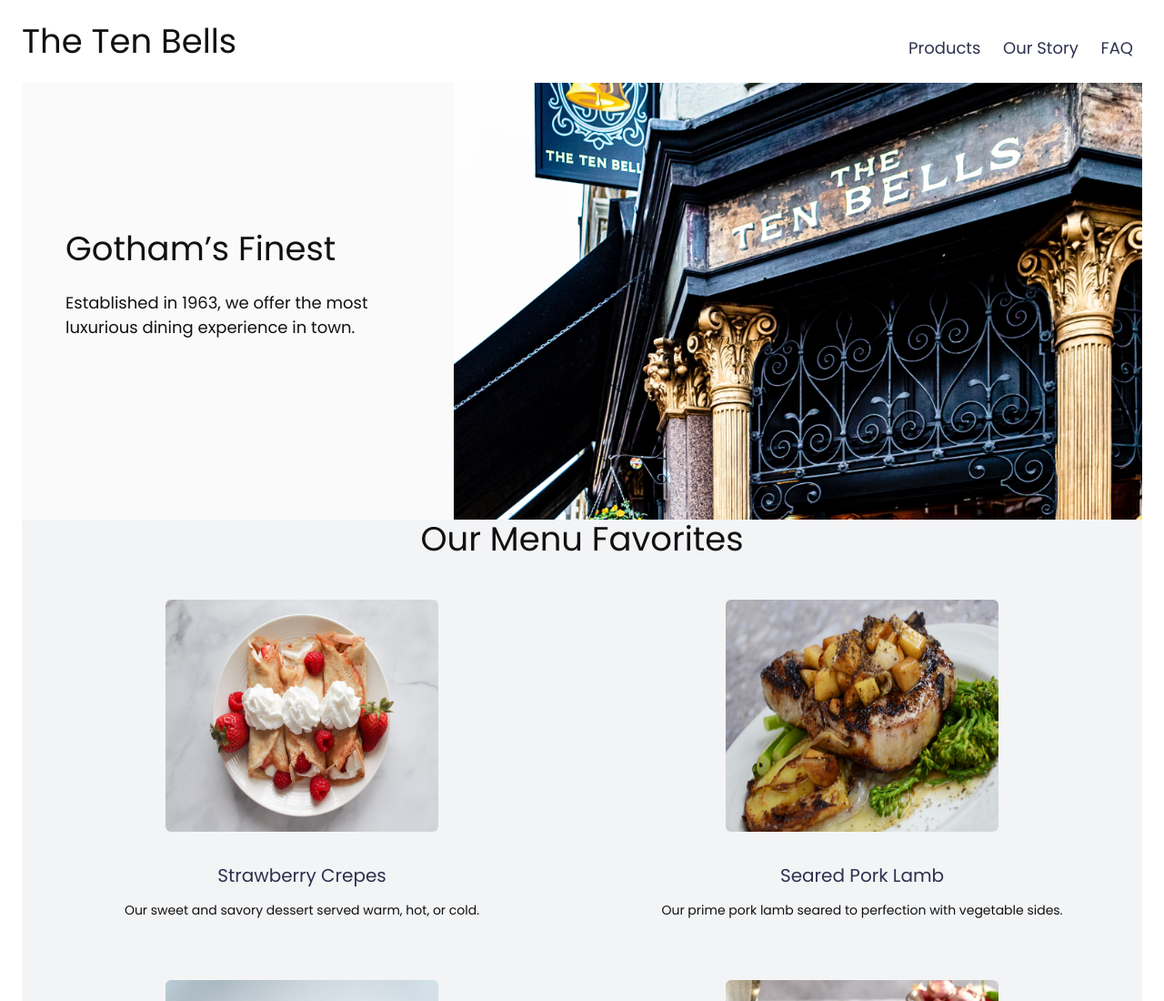
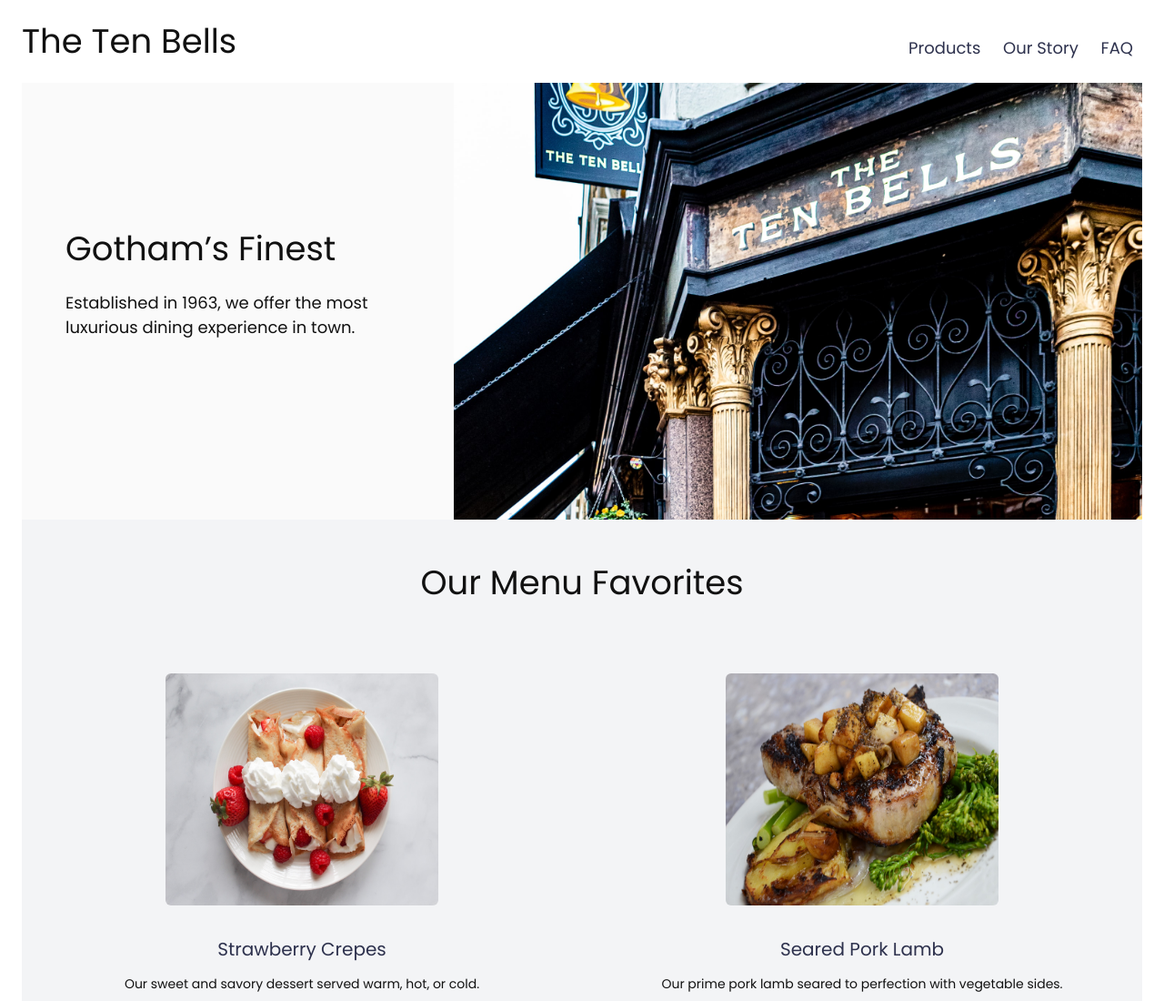
Before and after one commit to MSPayneII/html-css-1, a plain HTML site: page index.html in a window 1280 px wide. Shown: the top 1100 px of the page at 91% size. Drawn offline with Linux system fonts and the light colour scheme.

Commit message:
Update index.html

```diff
--- a/index.html
+++ b/index.html
@@ -40,7 +40,7 @@
     </div>
 
     <section class="feature">
-      <h2 class="feature-heading">Our Menu Favorites</h2>
+      <h2 class="feature-section-heading">Our Menu Favorites</h2>
       <div class="feature__grid">
         <div class="feature__item">
           <img
```
